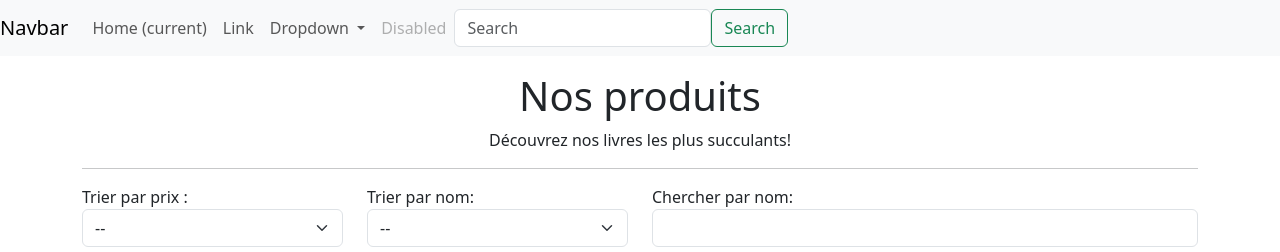
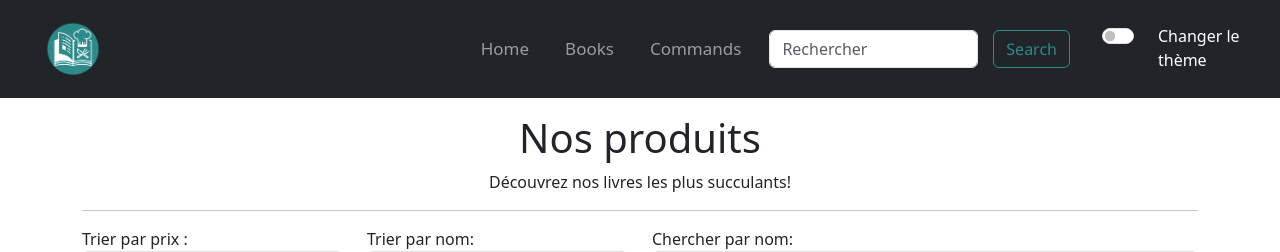
Before and after one commit to oce-prcp/onboarding, a PHP site: page /produit.html in a window 1280 px wide. Shown: the top 252 px of the page. Run offline with PHP 8.4, Linux system fonts and the light colour scheme.

Commit message:
Affichage produit + thème dark/white

```diff
--- a/index.html
+++ b/index.html
@@ -1,5 +1,5 @@
 <!DOCTYPE html>
-<html lang="en">
+<html lang="en" data-bs-theme="dark">
 <head>
     <meta charset="UTF-8">
     <meta name="viewport" content="width=device-width, initial-scale=1.0">
--- a/produit.html
+++ b/produit.html
@@ -4,44 +4,46 @@
     <meta charset="UTF-8">
     <meta name="viewport" content="width=device-width, initial-scale=1.0">
     <title>Document</title>
+    <link rel="stylesheet" href="style.css">
     <link href="https://cdn.jsdelivr.net/npm/bootstrap@5.3.2/dist/css/bootstrap.min.css" rel="stylesheet" integrity="sha384-T3c6CoIi6uLrA9TneNEoa7RxnatzjcDSCmG1MXxSR1GAsXEV/Dwwykc2MPK8M2HN" crossorigin="anonymous">
     <script src="https://cdn.jsdelivr.net/npm/bootstrap@5.3.2/dist/js/bootstrap.bundle.min.js" integrity="sha384-C6RzsynM9kWDrMNeT87bh95OGNyZPhcTNXj1NW7RuBCsyN/o0jlpcV8Qyq46cDfL" crossorigin="anonymous"></script>
     <script src="./script.js" defer></script>
 </head>
 <body>
-    <nav class="navbar navbar-expand-lg navbar-light bg-light">
-        <a class="navbar-brand" href="#">Navbar</a>
-        <button class="navbar-toggler" type="button" data-toggle="collapse" data-target="#navbarSupportedContent" aria-controls="navbarSupportedContent" aria-expanded="false" aria-label="Toggle navigation">
+     <!-- Navbar -->
+      <nav class="navbar navbar-expand-lg navbar-dark bg-dark">
+        <button class="navbar-toggler" type="button" data-toggle="collapse" data-target="#navbarTogglerDemo03" aria-controls="navbarTogglerDemo03" aria-expanded="false" aria-label="Toggle navigation">
           <span class="navbar-toggler-icon"></span>
         </button>
-
-        <div class="collapse navbar-collapse" id="navbarSupportedContent">
-            <ul class="navbar-nav mr-auto">
+        <!-- Logo -->
+        <a class="navbar-brand" href="#">
+          <img class="logo" src="./img/logo-cuisine.png">
+        </a>
+        <div class="collapse navbar-collapse" id="navbarTogglerDemo03">
+          <ul class="navbar-nav mr-auto mt-2 mt-lg-0">
             <li class="nav-item active">
-                    <a class="nav-link" href="#">Home <span class="sr-only">(current)</span></a>
+              <a class="nav-link" href="#">Home</a>
             </li>
             <li class="nav-item">
-                    <a class="nav-link" href="#">Link</a>
-                </li>
-                <li class="nav-item dropdown">
-                    <a class="nav-link dropdown-toggle" href="#" id="navbarDropdown" role="button" data-toggle="dropdown" aria-haspopup="true" aria-expanded="false">
-                        Dropdown
-                    </a>
-                    <div class="dropdown-menu" aria-labelledby="navbarDropdown">
-                        <a class="dropdown-item" href="#">Action</a>
-                        <a class="dropdown-item" href="#">Another action</a>
-                        <div class="dropdown-divider"></div>
-                        <a class="dropdown-item" href="#">Something else here</a>
-                    </div>
+              <a class="nav-link" href="#">Books</a>
             </li>
             <li class="nav-item">
-                    <a class="nav-link disabled" href="#">Disabled</a>
+              <a class="nav-link" href="#">Commands</a>
             </li>
           </ul>
+          <!-- Search bar -->
           <form class="d-flex my-2 my-lg-0">
-                <input class="form-control mr-sm-2" type="search" placeholder="Search" aria-label="Search">
-                <button class="btn btn-outline-success my-2 my-sm-0" type="submit">Search</button>
+            <input class="form-control mr-sm-2" type="search" placeholder="Rechercher" aria-label="Search">
+            <button class="btn btn-outline-success my-2 my-sm-0" id="btn-search" type="submit">Search</button>
           </form>
+          <ul>
+            <div class="form-check form-switch ms-auto mt-3 me-3">
+                <label class="form-check-label ms-3 text-white" for="lightSwitch">
+                  Changer le thème
+                </label>
+                <input class="form-check-input" type="checkbox" id="lightSwitch" />
+              </div>
+          </ul>
         </div>
       </nav>
     <div class="container">
@@ -53,25 +55,25 @@
         <div class="row">
             <div class="col-3">
                 <label>Trier par prix :</label>
-                <select id="sort" class="form-select">
+                <select id="filter-price" class="form-select">
                     <option value="0">--</option>
-                    <option value="1">Croissant</option>
-                    <option value="2">Décroissant</option>
+                    <option value="ASC">Croissant</option>
+                    <option value="DESC">Décroissant</option>
                 </select>
             </div>
             <div class="col-3">
                 <label>Trier par nom: </label>
-                <select id="sort" class="form-select">
+                <select id="filter-text" class="form-select">
                     <option value="0">--</option>
-                    <option value="1">A-Z</option>
-                    <option value="2">Z-A</option>
+                    <option value="ASC">A-Z</option>
+                    <option value="DESC">Z-A</option>
                 </select>
             </div>
             <div class="col-6">
                 <div class="form-group">
                   <label for="input">Chercher par nom: </label>
                   <input type="text"
-                    class="form-control" name="input" id="input" aria-describedby="helpId" placeholder="">
+                    class="form-control" name="input" id="input-search" aria-describedby="helpId" placeholder="">
                 </div>
             </div>
             <div class="list d-flex flex-wrap m-3 justify-content-center" id="list">
--- a/script.js
+++ b/script.js
@@ -2,11 +2,85 @@
 // Fetch data and print them in html page
 
 const list = document.getElementById('list');
+const filterPrice = document.getElementById('filter-price');
+const filterText = document.getElementById('filter-text');
+const filterSearch = document.getElementById('input-search');
+const filters = ["", "", ""];
+
+function showData() {
 
 fetch('./data.json')
 .then(response => response.json())
 .then(data => {
-        data[0].forEach(element => {
+
+    // filter data
+    let filteredData = data[0];
+    if(filters[0] != "")
+    {
+        switch(filters[0])
+        {
+            case 'ASC':
+                filteredData = filteredData.sort((a,b) => {
+                    if(a.name < b.name) {
+                        return -1;
+                    } else
+                    {
+                        return 1;
+                    }
+
+                    return 0;
+                })
+            break;
+
+            case 'DESC':
+                filteredData = filteredData.sort((a,b) => {
+                    if(a.name > b.name) {
+                        return -1;
+                    } else
+                    {
+                        return 1;
+                    }
+
+                    return 0;
+
+                })
+            break;
+        }
+    }
+    if(filters[1] != "")
+    {
+        switch(filters[1])
+        {
+            case 'ASC':
+                filteredData = filteredData.sort((a,b) => {
+                    if(a.price < b.price) {
+                        return -1;
+                    } else
+                    {
+                        return 1;
+                    }
+                })
+            break;
+
+            case 'DESC':
+                filteredData = filteredData.sort((a,b) => {
+                    if(a.price < b.price) {
+                        return 1;
+                    } else
+                    {
+                        return -1;
+                    }
+                })
+            break;
+        }
+    }
+
+    filteredData.forEach(element => {
+        if(filters[2] != "")
+        {
+            if(element.name.toLowerCase().includes(filters[2].toLowerCase()) === false) return;
+        }
+
         let card = document.createElement('div');
         card.classList.add('card');
         card.classList.add('m-1');
@@ -27,11 +101,83 @@ fetch('./data.json')
         let price = document.createElement('p');
         price.innerHTML = element.price + " €"
 
+        let buttonDiv = document.createElement('div');
+        buttonDiv.classList.add('d-flex');
+        buttonDiv.classList.add('justify-content-between');
+
+        let buyButton = document.createElement('button');
+        buyButton.classList.add('btn');
+        buyButton.classList.add('btn-color-product-buy');
+        buyButton.innerText = "Acheter";
+
+        let detailsButton = document.createElement('button');
+        detailsButton.classList.add('btn');
+        detailsButton.classList.add('btn-secondary');
+        detailsButton.innerText = "Details";
+
+        buttonDiv.appendChild(buyButton);
+        buttonDiv.appendChild(detailsButton);
         cardHeader.appendChild(img);
         cardBody.appendChild(title);
         cardBody.appendChild(price);
+        cardBody.appendChild(buttonDiv);
         card.appendChild(cardHeader);
         card.appendChild(cardBody);
         list.appendChild(card)
     });
 })
+
+}
+
+//filter price
+
+filterText.addEventListener('change', (e) => {
+    console.log(e.target.value);
+    list.innerHTML = "";
+    filters[0] = e.target.value;
+    showData();
+})
+
+filterPrice.addEventListener('change', (e) => {
+    console.log(e.target.value);
+    list.innerHTML = "";
+    filters[1] = e.target.value;
+    showData();
+})
+
+filterSearch.addEventListener('keyup', (e) => {
+    list.innerHTML = "";
+    filters[2] = e.target.value;
+    showData();
+})
+
+showData();
+
+// Light dark mode
+
+const toggleSwitch = document.getElementById('lightSwitch');
+
+function switchTheme(e) {
+    if(localStorage.getItem('theme') == 'light')
+    {
+        localStorage.setItem('theme', 'dark')
+        document.documentElement.setAttribute('data-bs-theme', 'dark');
+    } else {
+        localStorage.setItem('theme', 'light')
+        document.documentElement.setAttribute('data-bs-theme', 'light');
+    }
+}
+
+toggleSwitch.addEventListener('change', switchTheme, false);
+
+function loadTheme() {
+    const currentTheme = localStorage.getItem('theme');
+    if(currentTheme) {
+        document.documentElement.setAttribute('data-bs-theme', currentTheme);
+        if(currentTheme === 'dark') {
+            toggleSwitch.checked = true;
+        }
+    }
+}
+
+loadTheme();
--- a/style.css
+++ b/style.css
@@ -106,3 +106,19 @@ from{transform:rotatey(0)}
 to{transform:rotatey(0.5turn)}}
 
 /*****Fin Carroussel*****/
+
+.btn-color-product-buy {
+    background-color: #2c8a8a !important;
+    color: #ffff !important;
+    border-color: #2c8a8a !important;
+}
+
+.btn-color-product-buy:hover {
+    background-color: #236e6e !important;
+}
+
+.card:hover {
+    transform: scale(1.01);
+    box-shadow: 0 0 11px rgba(33,33,33,.2);
+    transition: ease-in-out 200ms ;
+}
```
Lines whose indentation alone changed are shown as unchanged.
